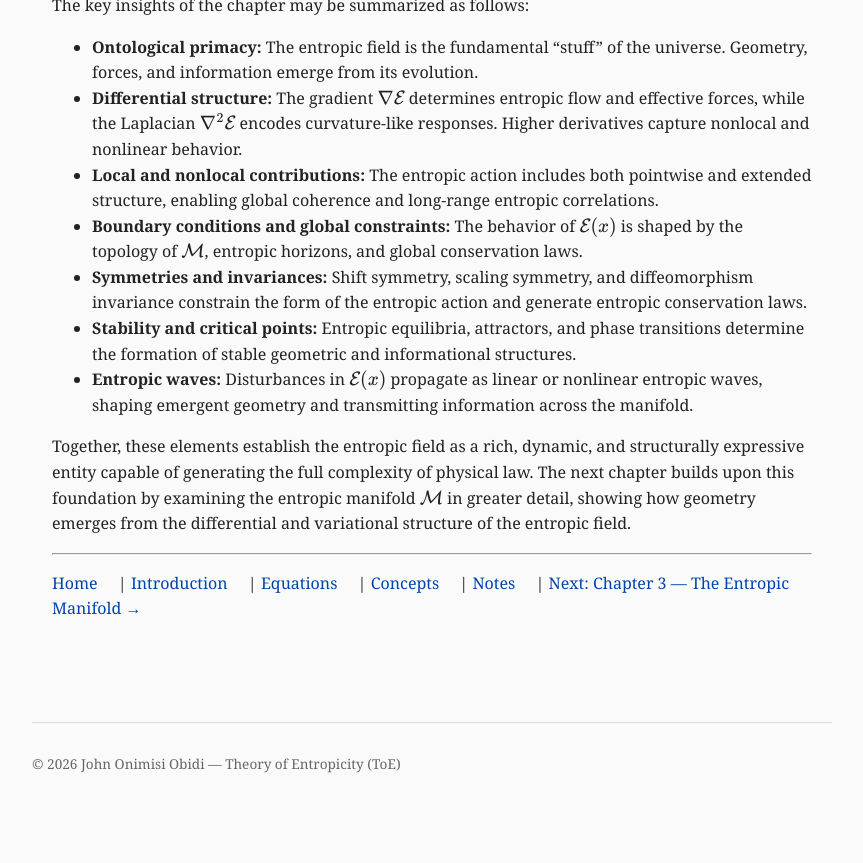
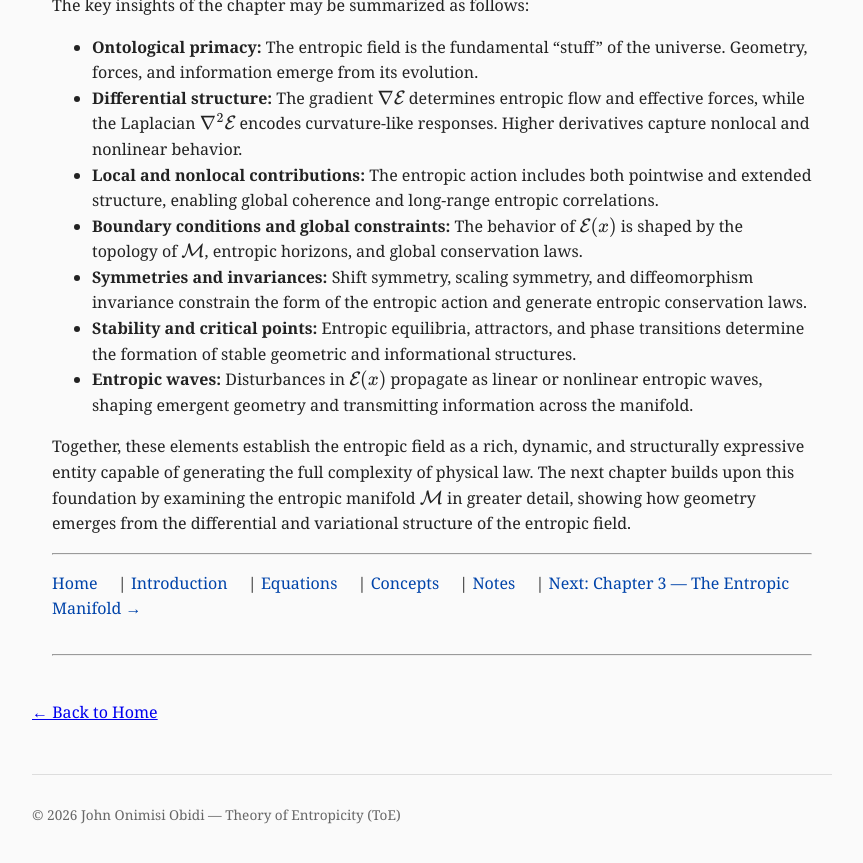
Before and after one commit to Entropicity/Theory-of-Entropicity-ToE, a Jekyll site: the page built from ch2-entropy-field.html, in a window 1280 px wide and 900 px high, scrolled down 13261 px. Shown: the top 863 px of the window, without its empty margins (218-1081 px from the left). Built offline with Jekyll 4.4.1, drawn with Linux system fonts in a browser that asks for light colours.

Commit message:
Update ch2-entropy-field.html

```diff
--- a/ch2-entropy-field.html
+++ b/ch2-entropy-field.html
@@ -1016,10 +1016,10 @@ of the entropic field.
     <a href="chapter-3.html">Next: Chapter 3 — The Entropic Manifold →</a>
   </p>
 </nav>
-
-
+<hr>
 </main>
 
+<p><a href="https://entropicity.github.io/Theory-of-Entropicity-ToE/">← Back to Home</a></p>
 <footer>
     <p>&copy; <span id="year"></span> John Onimisi Obidi — Theory of Entropicity (ToE)</p>
 </footer>
```
